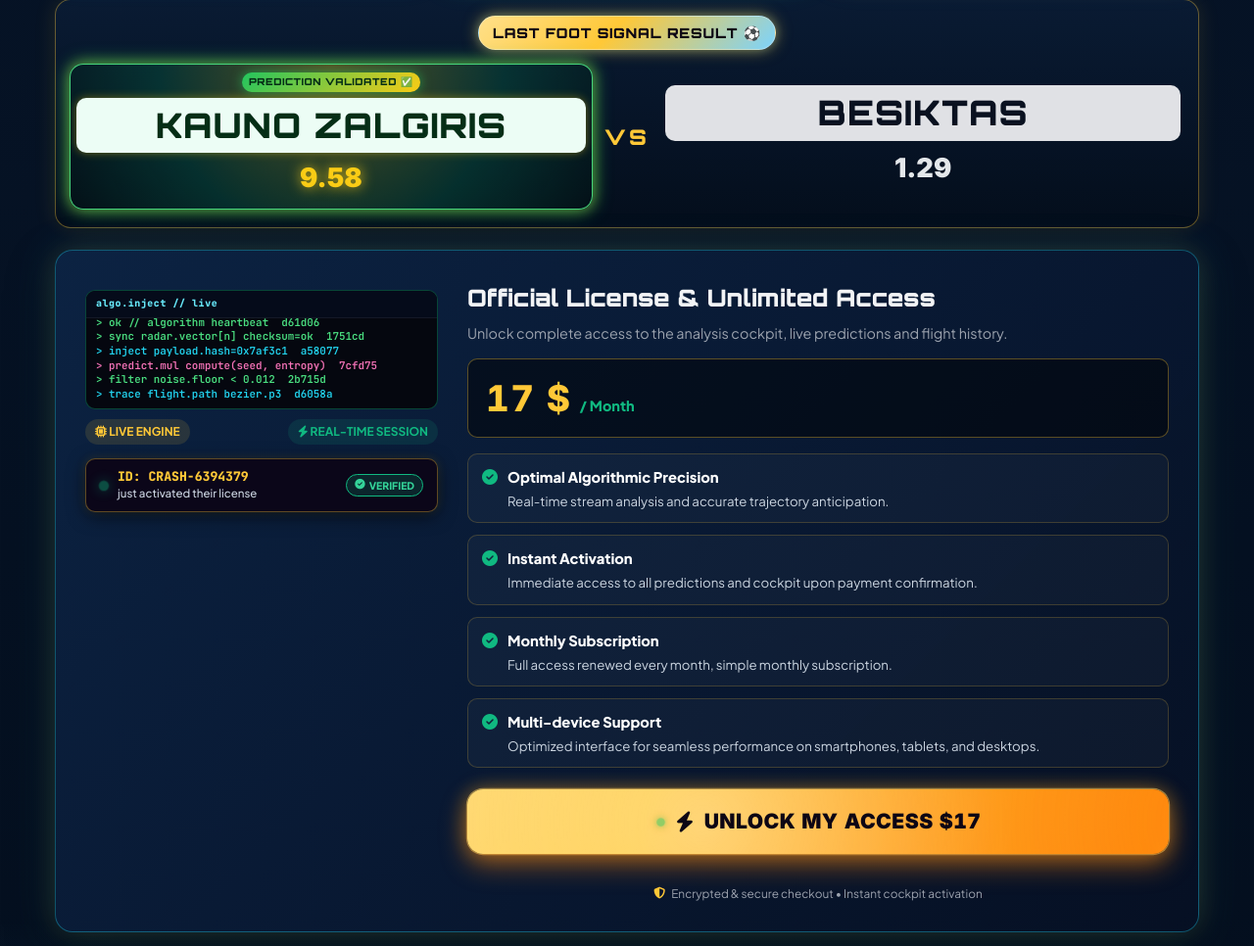
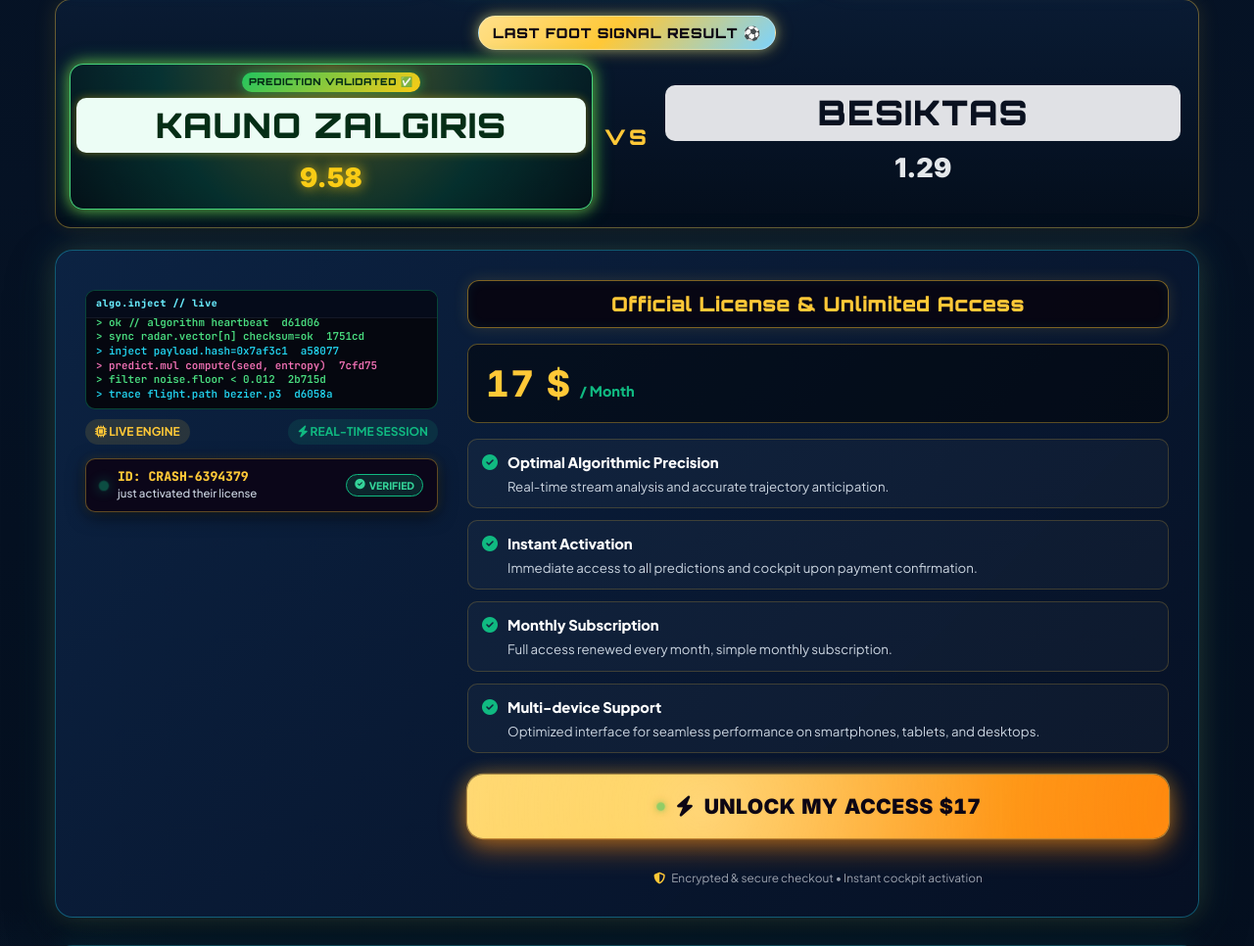
Before and after one commit to druidlebaobab1/crash-predictor-2026, a PHP site: page / in a window 1280 px wide. Shown: the part 2080-3046 px from the top of the page at 98% size. Run offline with PHP 8.4, Linux system fonts and the light colour scheme; some libraries are stand-ins or nearby versions.

Commit message:
Frame the license title in a premium badge and remove the extra pricing subtitle.

```diff
--- a/index.html
+++ b/index.html
@@ -80,7 +80,7 @@
     <link rel="preconnect" href="https://fonts.gstatic.com" crossorigin>
     <link href="https://fonts.googleapis.com/css2?family=Inter:wght@500;600;700;800;900&family=Orbitron:wght@600;700;800;900&family=Plus+Jakarta+Sans:wght@400;500;600;700;800&family=JetBrains+Mono:wght@600;800&display=swap" rel="stylesheet">
     <link rel="stylesheet" href="https://cdnjs.cloudflare.com/ajax/libs/font-awesome/6.5.1/css/all.min.css">
-    <link rel="stylesheet" href="style.css?v=u79">
+    <link rel="stylesheet" href="style.css?v=u80">
     <script src="https://cdn.jsdelivr.net/npm/@supabase/supabase-js@2" defer></script>
 </head>
 <body class="dark-theme">
@@ -323,8 +323,9 @@
                         </div>
 
                         <div class="product-order-box">
-                            <h2 class="access-title" data-i18n="offer_title">Licence Officielle & Accès Illimité</h2>
-                            <p class="access-desc" data-i18n="offer_desc">Un seul accès à 17 $ / mois débloque les 6 moteurs de prédiction en temps réel.</p>
+                            <div class="access-title-badge">
+                                <h2 class="access-title" data-i18n="offer_title">Licence Officielle & Accès Illimité</h2>
+                            </div>
 
                             <div class="price-display-wrapper">
                                 <div class="price-highlight">
--- a/style.css
+++ b/style.css
@@ -857,10 +857,38 @@ button:disabled { opacity: 0.55; cursor: not-allowed; transform: none !important
     display: flex;
     flex-direction: column;
     text-align: left;
-}
-
-.access-title { font-family: var(--font-heading); font-size: 1.5rem; font-weight: 900; margin-bottom: 8px; }
-.access-desc { color: var(--text-muted); font-size: 0.9rem; margin-bottom: 14px; }
+    overflow: visible;
+}
+
+.access-title-badge {
+    display: block;
+    width: 100%;
+    box-sizing: border-box;
+    margin: 0 0 16px;
+    padding: 10px 12px;
+    text-align: center;
+    background: rgba(8, 6, 18, 0.94);
+    border: 1px solid rgba(255, 200, 55, 0.48);
+    box-shadow: 0 0 16px rgba(255, 200, 55, 0.14), inset 0 0 12px rgba(34, 211, 238, 0.07);
+    border-radius: 12px;
+}
+
+.access-title {
+    font-family: var(--font-heading);
+    font-size: clamp(0.86rem, 3.6vw, 1.28rem);
+    font-weight: 900;
+    line-height: 1.28;
+    margin: 0;
+    color: #ffc837;
+    letter-spacing: 0.02em;
+    white-space: normal;
+    overflow: visible;
+    overflow-wrap: anywhere;
+    word-break: break-word;
+    hyphens: none;
+}
+
+.access-desc { display: none; }
 
 .price-display-wrapper {
     background: rgba(0, 0, 0, 0.45);
@@ -1986,7 +2014,7 @@ button.vip-member-tag:hover {
     .luxury-alive-box { padding: 16px 12px; gap: 18px; }
     .price-display-wrapper { padding: 10px 14px; }
     .price-amount { font-size: 1.95rem; }
-    .access-title { font-size: 1.22rem; }
+    .access-title { font-size: clamp(0.82rem, 4.4vw, 1.05rem); }
     .benefit-card { padding: 10px 12px; }
     .benefit-head { font-size: 0.86rem; }
     .benefit-text { font-size: 0.8rem; padding-left: 24px; }
```
